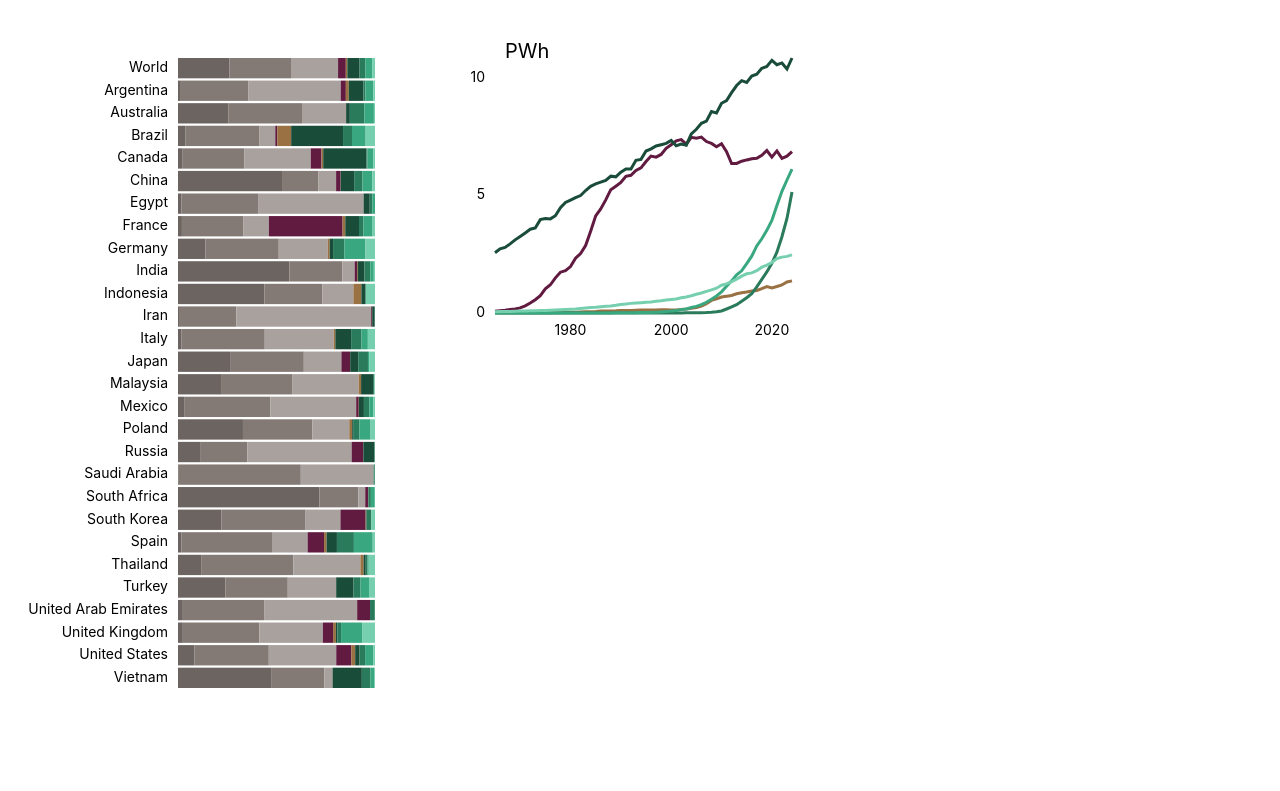
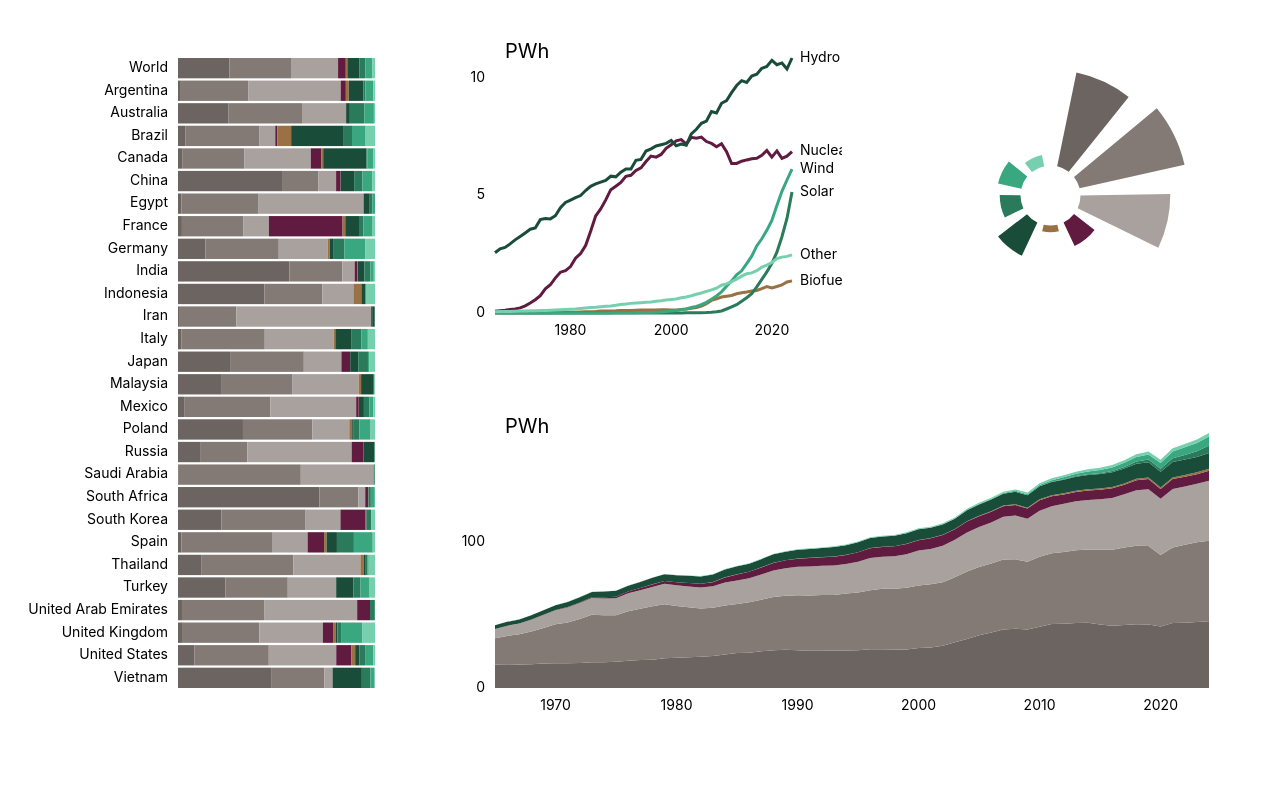
Before and after one commit to msaintlu/dashboard, a React (Vite) app: page / in a window 1280 px wide. Shown: the top 791 px of the page. Built offline with nearby package versions, Linux system fonts and the light colour scheme.

Commit message:
Circular barplot + labels on linechart

```diff
--- a/src/App.jsx
+++ b/src/App.jsx
@@ -7,15 +7,27 @@ import { ResponsiveCircularBarplot } from "./vizcomponents/CircularBarplot";
 const MARGIN = { top: 50, right: 50, bottom: 70, left: 70 };
 
 const colors = {
-  coal            : "#6C6460", // Dim grey
-  oil             : "#837A75", // Grey
-  gas             : "#A9A19E", // Silver
-  nuclear         : "#611A40", // Crimson violet
-  hydro           : "#1A4C3A", // Pine teal
-  solar           : "#2A7A5C", // Jungle teal
-  wind            : "#39A77F", // Seaweed
-  biofuel         : "#997143", // Toffee brown
-  other_renewable : "#76D0AF"  // Turquoise
+  coal: "#6C6460", // Dim grey
+  oil: "#837A75", // Grey
+  gas: "#A9A19E", // Silver
+  nuclear: "#611A40", // Crimson violet
+  hydro: "#1A4C3A", // Pine teal
+  solar: "#2A7A5C", // Jungle teal
+  wind: "#39A77F", // Seaweed
+  biofuel: "#997143", // Toffee brown
+  other_renewable: "#76D0AF", // Turquoise
+};
+
+const energyLabels = {
+  coal: "Coal",
+  oil: "Oil",
+  gas: "Gas",
+  nuclear: "Nuclear",
+  hydro: "Hydro",
+  solar: "Solar",
+  wind: "Wind",
+  biofuel: "Biofuels",
+  other_renewable: "Other renewable",
 };
 
 // Name of energy type columns
@@ -33,44 +45,64 @@ const worldData = dataPWh.filter(d => d.country === "World");
 
 // 2024 data
 const data2024 = data.filter(d => d.year === 2024);
-const worldData2024 = worldData.filter(d => d.year === 2024);
+const worldData2024 = worldData.filter(d => d.year === 2024)[0]; // [0] bc only one line
 
 function App() {
 
-  return ( // Rien à faire j'arrive pas à faire mon layout, demander à l'IA aussi, j'en ai marre
+  return (
     <div style={{ display: "flex", height: 750 }}>
-      <div style={{ width: "33%", height: "100%", backgroundColor: "none" }}>
+      {/* Colonne de gauche (33%) */}
+      <div style={{ width: "33%", height: "100%" }}>
         <ResponsivePercentStackedBarchart
           data={data2024}
           columns={energyTypes}
           colors={colors}
-          MARGIN={{ top: 50, right: 50, bottom: 70, left: 170 }} />
+          MARGIN={{ top: 50, right: 50, bottom: 70, left: 170 }}
+        />
       </div>
-      <div style={{ width: "66%", height: "100%", backgroundColor: "none" }}>
-        <div style={{ width: "50%", height: "50%", backgroundColor: "none" }}>
+
+      {/* Colonne de droite (66%) */}
+      <div
+        style={{
+          width: "66%",
+          height: "100%",
+          display: "flex",
+          flexDirection: "column",
+        }}
+      >
+        {/* Ligne du haut (50% de la hauteur) */}
+        <div style={{ height: "50%", display: "flex" }}>
+          <div style={{ width: "50%", height: "100%" }}>
             <ResponsiveLineChart
               data={worldData}
               columns={nonFossilEnergyTypes}
               colors={colors}
-            MARGIN={MARGIN} />
+              MARGIN={MARGIN}
+              labels={energyLabels}
+            />
           </div>
-        <div style={{ width: "50%", height: "50%", backgroundColor: "none" }}>
+          <div style={{ width: "50%", height: "100%" }}>
             <ResponsiveCircularBarplot
               data={worldData2024}
               columns={energyTypes}
               colors={colors}
-            MARGIN={MARGIN} />
+              MARGIN={{ top: 50, right: 50, bottom: 50, left: 50 }}
+            />
           </div>
-        <div style={{ width: "100%", height: "50%", backgroundColor: "none"}}>
+        </div>
+
+        {/* Ligne du bas (50% de la hauteur) */}
+        <div style={{ height: "50%" }}>
           <ResponsiveStackedAreaGraph
             data={worldData}
             columns={energyTypes}
             colors={colors}
-            MARGIN={MARGIN} />
+            MARGIN={MARGIN}
+          />
         </div>
       </div>
     </div>
-  )
+  );
 }
 
 export default App
--- a/src/vizcomponents/CircularBarplot.jsx
+++ b/src/vizcomponents/CircularBarplot.jsx
@@ -18,52 +18,54 @@ export const ResponsiveCircularBarplot = (props) => {
     );
 };
 
-const CircularBarplot = ({ width, height, data, columns, colors, MARGIN }) => {
-
+const CircularBarplot = ({ width, height, data, columns, colors, MARGIN}) => {
     const boundsWidth = width - MARGIN.left - MARGIN.right;
     const boundsHeight = height - MARGIN.top - MARGIN.bottom;
 
-    const innerRadius = 0;
-    const outerRadius = Math.min(width, height) / 2;
+    const innerRadius = 30;
+    const outerRadius = Math.min(boundsWidth, boundsHeight) / 2;
 
     // build the scales
     const xScale = d3.scaleBand()
         .domain(columns)
         .range([0, 2 * Math.PI])
-        .padding(0.2)
+        .padding(0.3);
 
+    const maxValue = d3.max(columns, (col) => data[col]);
     const yScale = d3.scaleRadial()
-        .domain([0, d3.max(data.flatMap(d => columns.map(col => d[col])))])
+        .domain([0, maxValue])
         .range([innerRadius, outerRadius]);
 
     // Build the "bars"
     const arcPathGenerator = d3.arc();
-    const allShapes = columns.map((col, i) => { // Je pense que là la boucle est pas sur le bon truc. Demander à l'IA de me corriger ce code, en lui disant ce que j'ai fait d'abord comme filtre sur data
+
+    const allShapes = columns.map((col, i) => {
         const path = arcPathGenerator({
             innerRadius: innerRadius,
             outerRadius: yScale(data[col]),
             startAngle: xScale(col),
             endAngle: xScale(col) + xScale.bandwidth(),
+            padAngle: 0.01,
         });
         return (
             <g key={i}>
                 <path
                     d={path}
                     stroke="none"
-                    fill="#9d174d"
+                    fill={colors[col] || "#9d174d"}
                     rx={1}
                 />
             </g>
         );
     });
 
-   return (
+    return (
         <div>
             <svg width={width} height={height}>
-               <g transform={`translate(${width/2+MARGIN}, ${height/2+MARGIN})`}>
-                   {allShapes}
-               </g>
+                <g transform={`translate( ${width/2}, ${height/2} )`} >
+                    {allShapes}
+                </g>
             </svg>
         </div>
     );
-};
+};;
--- a/src/vizcomponents/linechart.jsx
+++ b/src/vizcomponents/linechart.jsx
@@ -18,7 +18,7 @@ export const ResponsiveLineChart = (props) => {
     );
 };
 
-const LineChart = ({ width, height, data, columns, colors, MARGIN }) => {
+const LineChart = ({ width, height, data, columns, colors, MARGIN, labels }) => {
 
     const boundsWidth = width - MARGIN.left - MARGIN.right;
     const boundsHeight = height - MARGIN.top - MARGIN.bottom;
@@ -40,7 +40,9 @@ const LineChart = ({ width, height, data, columns, colors, MARGIN }) => {
             .x(d => xScale(d.year))
             .y(d => yScale(d[col]));
         const linePath = lineBuilder(data);
+        const labelY = data.filter((d) => d.year === 2024).map((d) => d[col])[0];
         return (
+            <g key={i}>
                 <path
                     key={i}
                     d={linePath}
@@ -48,7 +50,18 @@ const LineChart = ({ width, height, data, columns, colors, MARGIN }) => {
                     fill="none"
                     strokeWidth={3}
                 />
-
+                <g key={col} transform={`translate(${boundsWidth + 8}, ${yScale(labelY)})`}>
+                    <text
+                        style={{
+                            fontSize: "14px",
+                            textAnchor: "start",
+                            dominantBaseline: "middle",
+                        }}
+                    >
+                        {labels[col]}
+                    </text>
+                </g>
+            </g>
         );
     });
 
```
Lines whose indentation alone changed are shown as unchanged.
